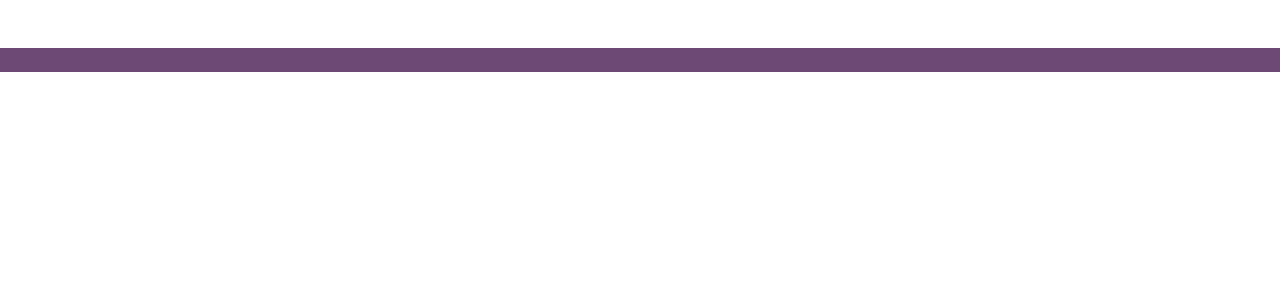
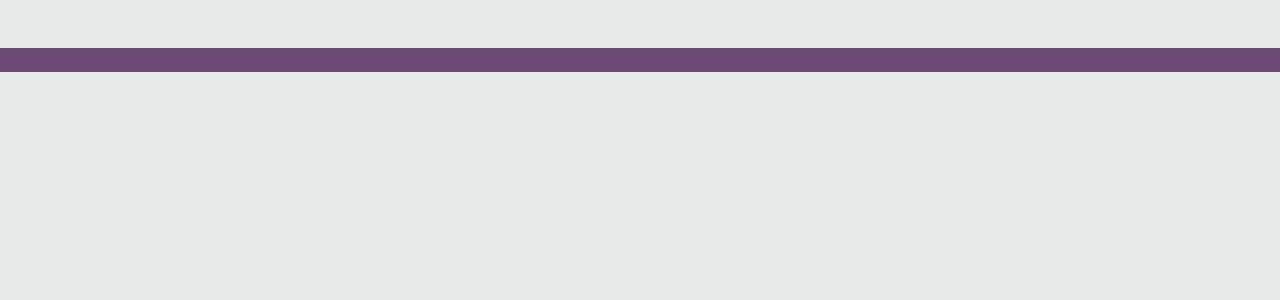
Before and after one commit to felipewilly/pitblog, a Django app: template pitblog/templates/paciais/TESTE-FRONT.html in a window 1280 px wide. Shown: the part 56-356 px from the top of the page. Run offline with Django 4.2, Linux system fonts and the light colour scheme; the template is opened without the code that fills it, so the values that code supplies are empty; some libraries are stand-ins or nearby versions.

Commit message:
Correção de caminho para arquivos bootstrap

```diff
--- a/pitblog/templates/paciais/TESTE-FRONT.html
+++ b/pitblog/templates/paciais/TESTE-FRONT.html
@@ -13,8 +13,9 @@
     <meta name="description" content="">
     <meta name="author" content="">
 
-    <link href="vendor/bootstrap/css/bootstrap.min.css" rel="stylesheet">
-    <link href="vendor/bootstrap/css/theme_1564087106285.css" rel="stylesheet">
+    <link href="../../templates/static/vendor/bootstrap/css/bootstrap.min.css" rel="stylesheet">
+    <link href="../../templates/static/vendor/bootstrap/css/theme_1564087106285.css" rel="stylesheet">
+    <link href="../../templates/static/vendor/bootstrap/css/bootstrap-grid.css" rel="stylesheet">
     <!--/_head.html-->
 </head>
 
@@ -72,8 +73,8 @@
     </footer>
     <!--/_footer.html-->
     <!-- Arquivos necessário para bootstrap, nesse local indicado VONDER, manter para teste. -->
-    <script src="vendor/jquery/jquery.slim.min.js"></script>
-    <script src="vendor/bootstrap/js/bootstrap.bundle.min.js"></script>
+    <script src="../../templates/static/vendor/jquery/jquery.slim.min.js"></script>
+    <script src="../../templates/static/vendor/bootstrap/js/bootstrap.bundle.min.js"></script>
 
 </body>
 
```
